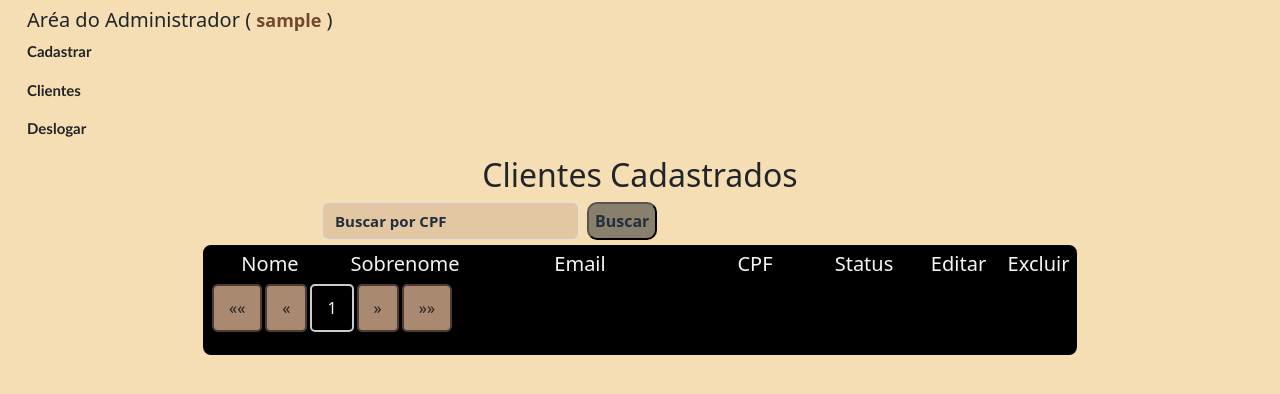
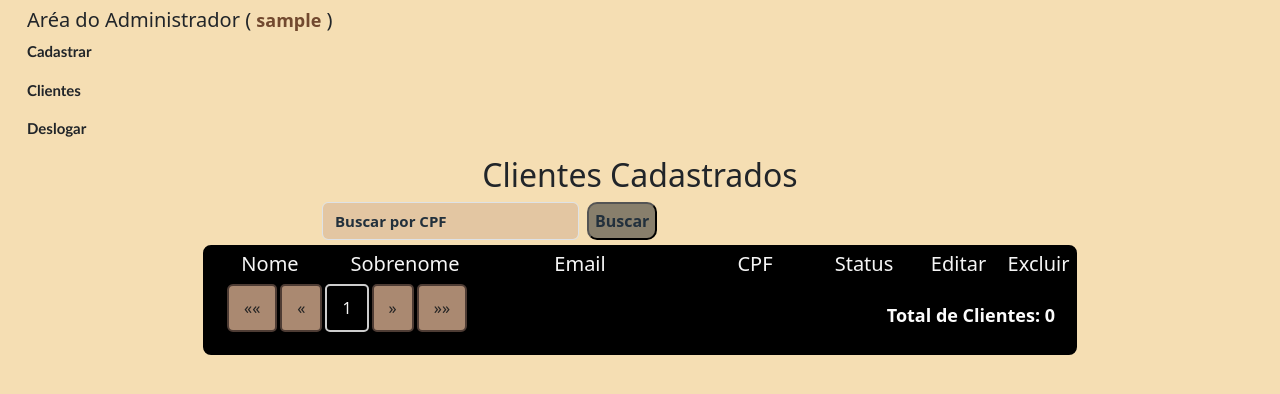
Before and after one commit to Venturaa10/formulario, a Django app: page /exibir in a window 1280 px wide. Shown: the top 394 px of the page. Run offline with Django 5.2, Linux system fonts and the light colour scheme; the visitor is signed in with stand-in values (Sample User, id 1); data that the repository does not hold is empty.

Commit message:
Exibindo a quantidade de clientes cadastrados no sistema no HTML de 'exibir'

```diff
--- a/form_app/templates/exibir.html
+++ b/form_app/templates/exibir.html
@@ -168,9 +168,25 @@
         padding: 0; /* Remove o padding padrão */
     }
 
+    /* Container da paginação */
+    .paginacao-container {
+        display: flex;
+        justify-content: space-between;
+        align-items: center;
+        padding: 0 15px;
+    }
+
     .page-item {
         /* Espaçamento entre os botões */
         margin: 0 2px;
+    }
+
+    /* Estiliza a mensagem onde exibe a quantidade total de clientes cadastrados */
+    .total-clientes {
+        margin-left: auto;
+        font-weight: bold;
+        font-size: 18px;
+        color: rgb(252, 252, 252);
     }
 
     /* Estiliza os botões independente do status de ativo ou desativado */
@@ -303,7 +319,7 @@
             {% endfor %}
 
             <!-- Inicio Paginação -->
-            <nav aria-label="Page navigation example">
+            <nav aria-label="Page navigation example" class="paginacao-container">
                 <ul class="pagination">
                     {% if page_obj.has_previous %} <!-- Tem pagina anterior, botões linkados -->
                     <li class="page-item">
@@ -351,6 +367,7 @@
                     </li>
                     {% endif %}
                 </ul>
+                <span class="total-clientes">Total de Clientes: {{ total_clientes }}</span>
             </nav>
             <!-- Fim paginação -->
         </div>
--- a/form_app/views.py
+++ b/form_app/views.py
@@ -11,7 +11,7 @@ from django.core.paginator import Paginator # Paginação
 def login(request):
     '''Função reponsavel por pedir o login ao usuario para liberar o acesso as informações dos clientes cadastrados'''
     form = LoginForm()
-    if request.method == 'POST':
+    if request.method == 'POST': # Condição so será executada se for requisitado, ou seja, botão interagido
         form = LoginForm(request.POST) # Recria o formulario com os dados enviados pelo usuario, por isso é utilizado o "request.POST" como parametro
 
         if form.is_valid():
@@ -106,8 +106,9 @@ def exibir(request):
     paginator = Paginator(clientes, 8) # Cliente por pagina
     page_number = request.GET.get('page')
     page_obj = paginator.get_page(page_number)
+    total_clientes = clientes.count() # Total de clientes cadastrados
 
-    return render(request, 'exibir.html', {'page_obj': page_obj, 'query': buscar_cpf})
+    return render(request, 'exibir.html', {'page_obj': page_obj, 'query': buscar_cpf, 'total_clientes': total_clientes})
 
 
 @login_required(login_url='login')
```
